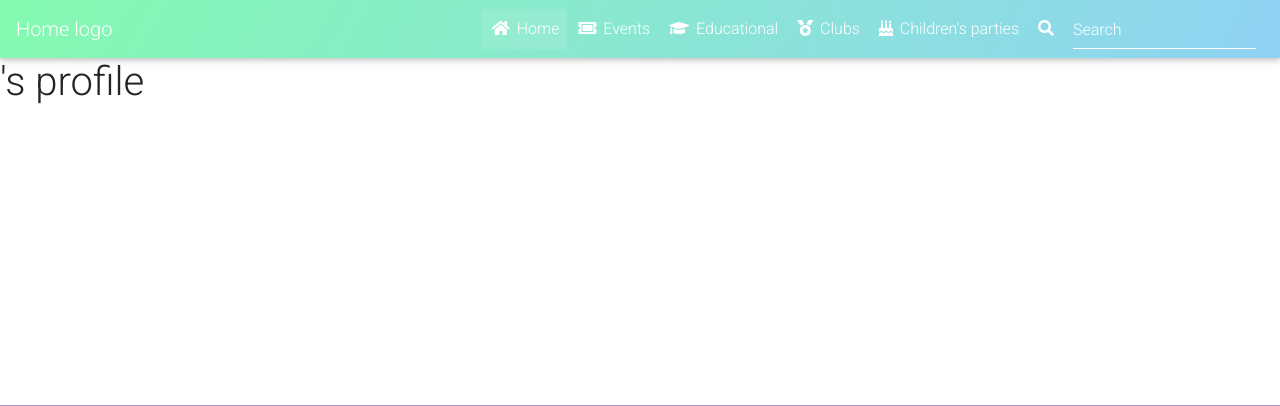
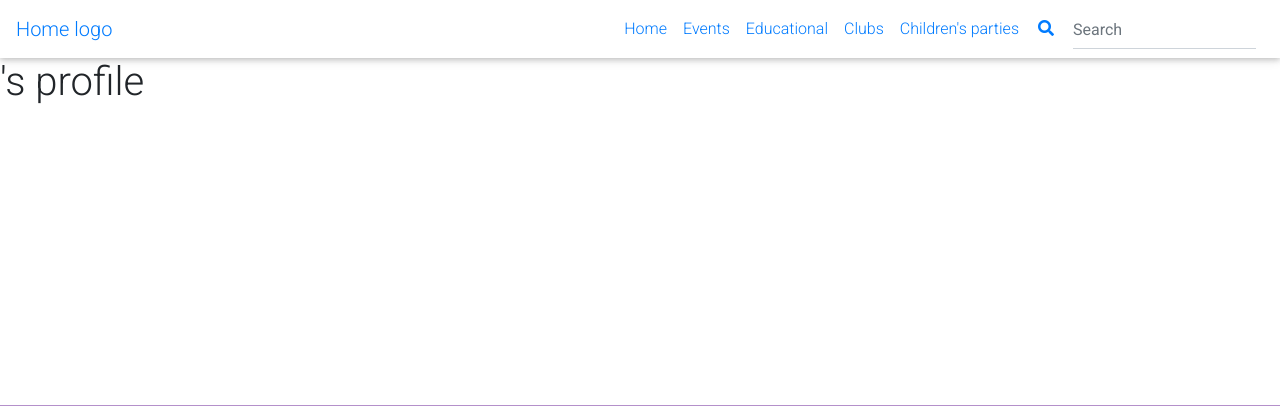
Before and after one commit to AJGreaves/familyhub2, a Django app: page /accounts/profile/ in a window 1280 px wide. Shown: the top 406 px of the page. Run offline with Django 3.2, Linux system fonts and the light colour scheme; some libraries are stand-ins or nearby versions.

Commit message:
Remove icons from navbar.

```diff
--- a/templates/nav.html
+++ b/templates/nav.html
@@ -1,6 +1,6 @@
 <!-- Navigation -->
 
-<nav class="navbar navbar-expand-lg navbar-dark tempting-azure-gradient">
+<nav class="navbar navbar-expand-lg">
     <a class="navbar-brand" href="{% url 'home' %}">Home logo</a>
     <button class="navbar-toggler" type="button" data-toggle="collapse" data-target="#navbarSupportedContent"
         aria-controls="navbarSupportedContent" aria-expanded="false" aria-label="Toggle navigation">
@@ -10,20 +10,20 @@
     <div class="collapse navbar-collapse" id="navbarSupportedContent">
         <ul class="navbar-nav ml-auto">
             <li class="nav-item active">
-                <a class="nav-link" href="{% url 'home' %}"><i class="fas fa-home"></i> Home <span
+                <a class="nav-link" href="{% url 'home' %}"> Home <span
                         class="sr-only">(current)</span></a>
             </li>
             <li class="nav-item">
-                <a class="nav-link" href="#"><i class="fas fa-ticket-alt"></i> Events </a>
+                <a class="nav-link" href="#"> Events </a>
             </li>
             <li class="nav-item">
-                <a class="nav-link" href="#"><i class="fas fa-graduation-cap"></i> Educational </a>
+                <a class="nav-link" href="#"> Educational </a>
             </li>
             <li class="nav-item">
-                <a class="nav-link" href="#"><i class="fas fa-medal"></i> Clubs </a>
+                <a class="nav-link" href="#"> Clubs </a>
             </li>
             <li class="nav-item">
-                <a class="nav-link" href="#"><i class="fas fa-birthday-cake"></i> Children's parties </a>
+                <a class="nav-link" href="#"> Children's parties </a>
             </li>
             {% if user.is_authenticated %}
             <!-- Dropdown menu for logged in business links-->
```
